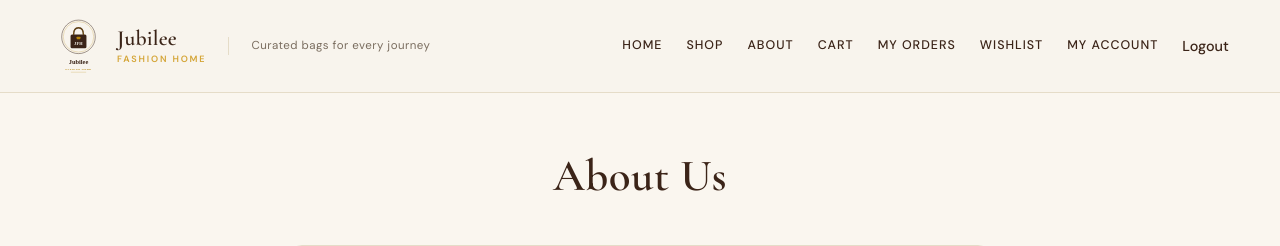
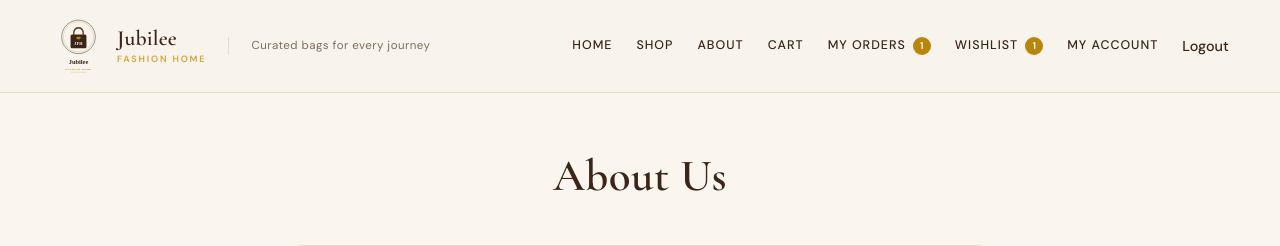
Before and after one commit to sammyfx01/bagstore-ecommerce, a Django app: page /about/ in a window 1280 px wide. Shown: the top 246 px of the page. Run offline with Django 5.2, Linux system fonts and the light colour scheme; a user stored in the database is signed in; tables that the repository leaves empty hold one stand-in row (values such as "Sample post"); parts of the project's set-up code (start-up, migrations or seed data) failed here and were passed over.

Commit message:
Add navigation item count badges

```diff
--- /dev/null
+++ b/config/context_processors.py
@@ -0,0 +1,18 @@
+from cart.cart import Cart
+from wishlist.models import Wishlist
+
+
+def navigation_counts(request):
+    cart_count = len(Cart(request))
+    wishlist_count = 0
+    order_count = 0
+
+    if request.user.is_authenticated:
+        wishlist_count = Wishlist.objects.filter(user=request.user).values_list('products', flat=True).count()
+        order_count = request.user.orders.count()
+
+    return {
+        'cart_count': cart_count,
+        'wishlist_count': wishlist_count,
+        'order_count': order_count,
+    }
--- a/config/settings.py
+++ b/config/settings.py
@@ -63,6 +63,7 @@ TEMPLATES = [
                 'django.template.context_processors.request',
                 'django.contrib.auth.context_processors.auth',
                 'django.contrib.messages.context_processors.messages',
+                'config.context_processors.navigation_counts',
             ],
         },
     },
--- a/static/css/main.css
+++ b/static/css/main.css
@@ -370,6 +370,29 @@ nav {
 
 .nav-links a:hover {
   color: var(--gold-light);
+}
+
+.nav-badge-link {
+  display: inline-flex;
+  align-items: center;
+  gap: 7px;
+}
+
+.nav-badge {
+  display: inline-flex;
+  align-items: center;
+  justify-content: center;
+  min-width: 18px;
+  height: 18px;
+  padding: 0 5px;
+  border-radius: 999px;
+  background: var(--gold);
+  color: #fff;
+  font-size: 0.62rem;
+  font-weight: 700;
+  letter-spacing: 0;
+  line-height: 1;
+  text-transform: none;
 }
 
 .nav-toggle {
@@ -435,6 +458,10 @@ nav {
     padding: 12px 0;
     border-bottom: 1px solid var(--border);
   }
+
+  .nav-badge-link {
+    justify-content: space-between;
+  }
 }
 /* ===== Page header ===== */
 .page-header {
--- a/templates/base.html
+++ b/templates/base.html
@@ -34,10 +34,10 @@
       <a href="{% url 'home' %}">Home</a>
       <a href="{% url 'product_list' %}">Shop</a>
             <a href="{% url 'about' %}">About</a>
-      <a href="{% url 'cart_detail' %}">Cart</a>
+      <a href="{% url 'cart_detail' %}" class="nav-badge-link">Cart{% if cart_count %}<span class="nav-badge">{{ cart_count }}</span>{% endif %}</a>
       {% if request.user.is_authenticated %}
-                        <a href="{% url 'my_orders' %}">My Orders</a>
-        <a href="{% url 'wishlist_detail' %}">Wishlist</a>
+                        <a href="{% url 'my_orders' %}" class="nav-badge-link">My Orders{% if order_count %}<span class="nav-badge">{{ order_count }}</span>{% endif %}</a>
+        <a href="{% url 'wishlist_detail' %}" class="nav-badge-link">Wishlist{% if wishlist_count %}<span class="nav-badge">{{ wishlist_count }}</span>{% endif %}</a>
         <a href="{% url 'profile' %}">My Account</a>
                 <form method="post" action="{% url 'logout' %}" class="logout-form">
           {% csrf_token %}
```
